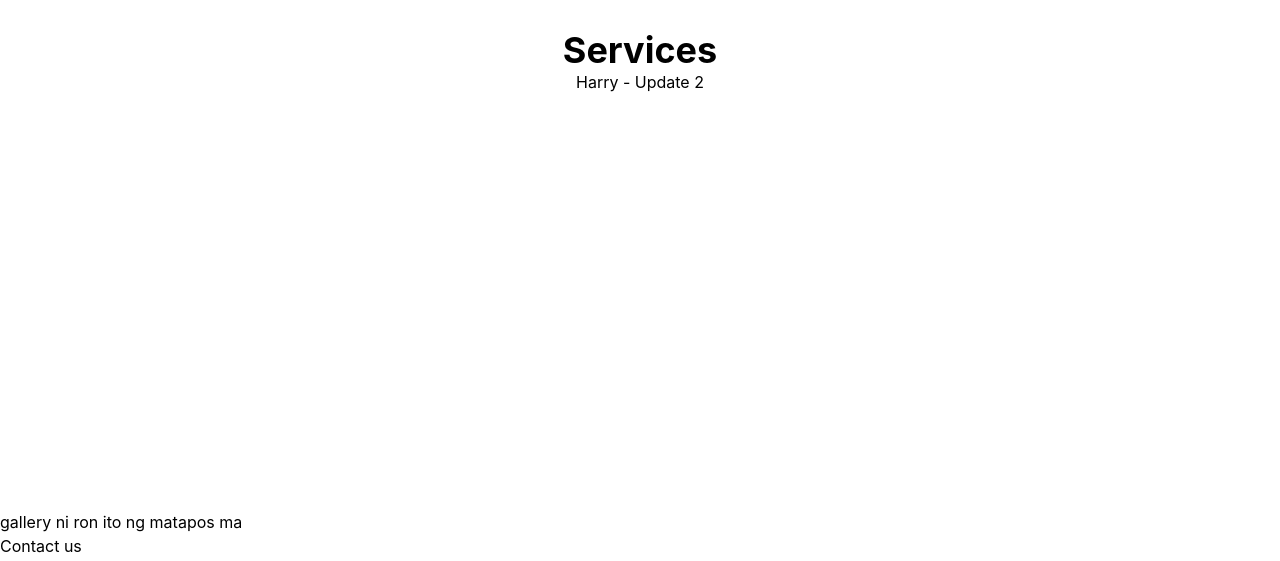
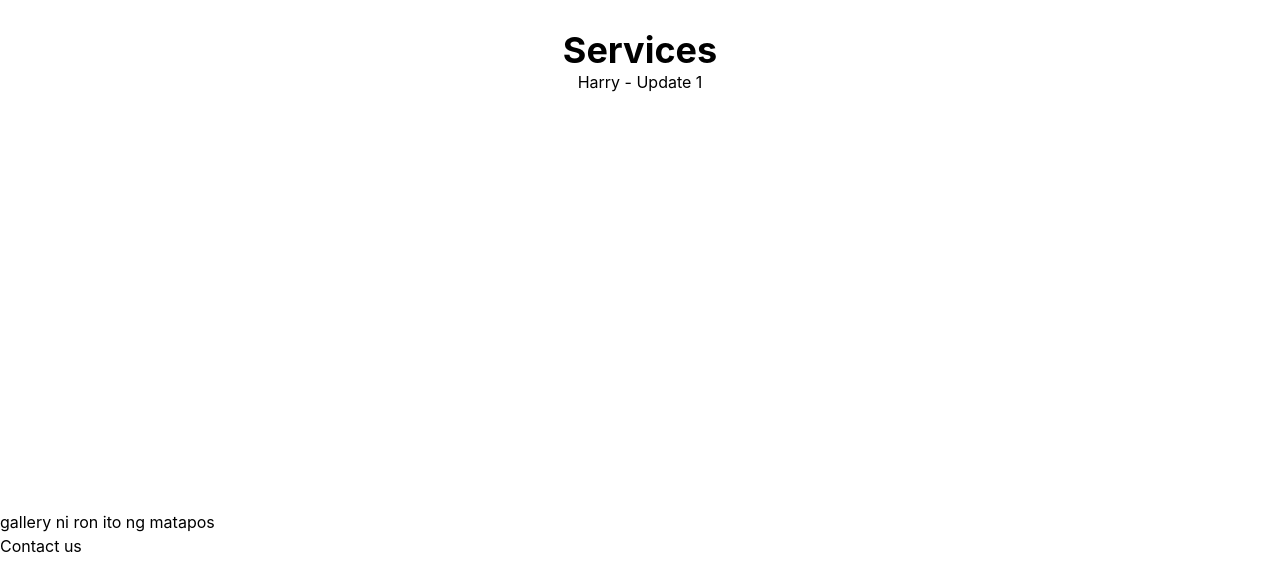
Before and after one commit to eringz/timeless-media-studio, a Next.js app: page / in a window 1280 px wide. Shown: the part 1405-1966 px from the top of the page. Built offline with nearby package versions, Linux system fonts and the light colour scheme.

Commit message:
app: update

```diff
--- a/app/page.tsx
+++ b/app/page.tsx
@@ -51,11 +51,11 @@ export default function Home() {
       <div className="services flex flex-col items-center h-120 ">
         <h2 className="text-4xl font-bold">Services</h2>
         <div className="cards ">
-          <div>Harry - Update 2</div>
+          <div>Harry - Update 1</div>
         </div>
       </div>
       <div className="gallery">
-        gallery ni ron ito ng matapos ma
+        gallery ni ron ito ng matapos
       </div>
       <div className="contact">Contact us</div>
       <footer>
```
